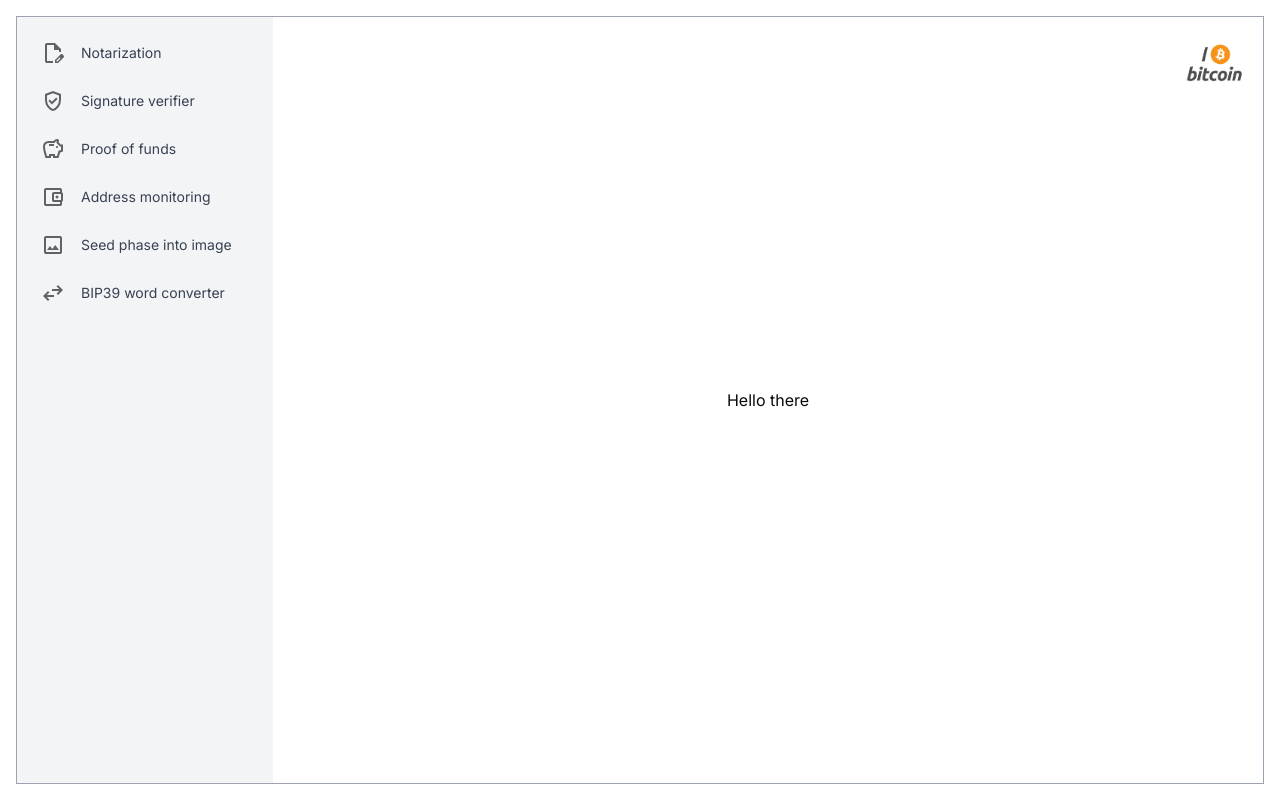
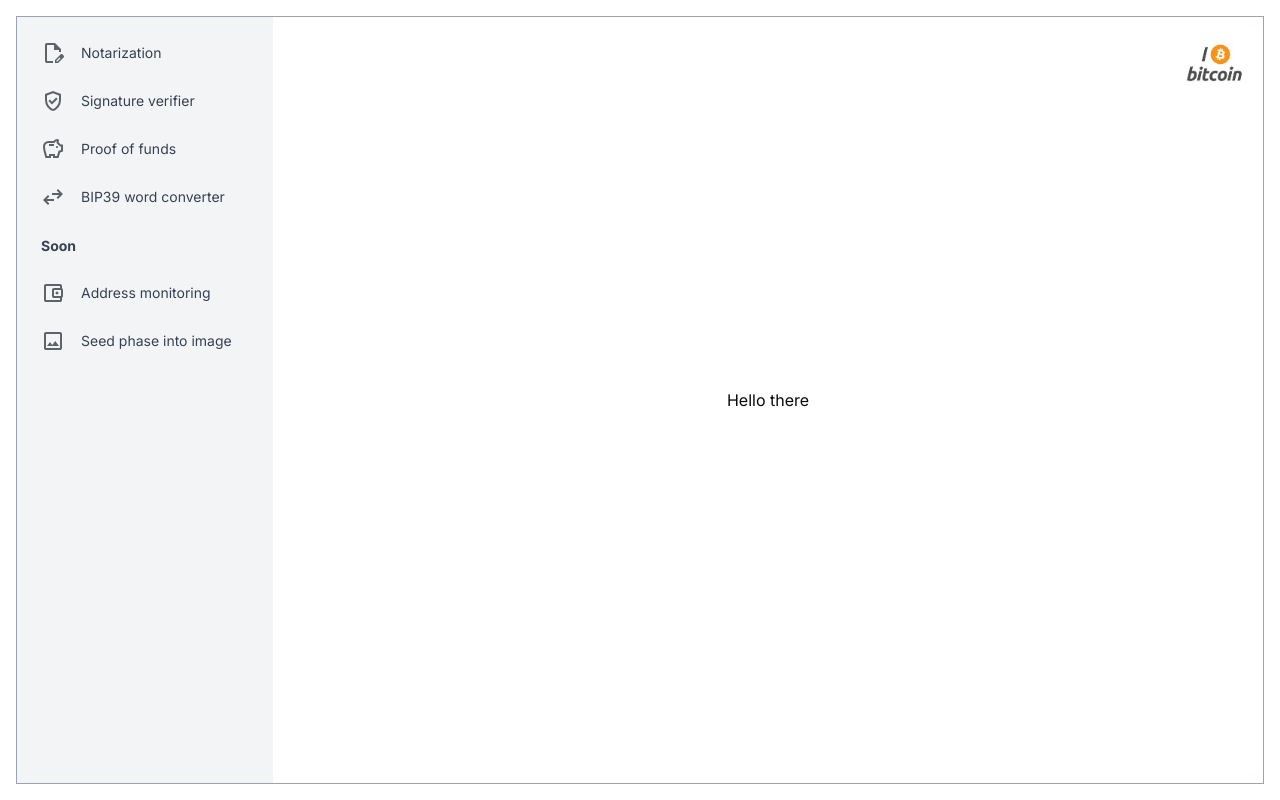
Before and after one commit to martins87/uft-platform, a Next.js app: page / in a window 1280 px wide. Built offline with nearby package versions, Linux system fonts and the light colour scheme.

Commit message:
edit Sidebar list

```diff
--- a/app/components/Sidebar/Sidebar.tsx
+++ b/app/components/Sidebar/Sidebar.tsx
@@ -84,6 +84,15 @@ const Sidebar: FC<SidebarProps> = ({
             onClick={handleClick}
           />
           <SidebarMenuItem
+            label="BIP39 word converter"
+            icon={SwapHoriz}
+            src="/bip39-converter"
+            onClick={handleClick}
+          />
+          <div className="w-full p-2">
+            <span className="text-sm font-bold text-gray-700">Soon</span>
+          </div>
+          <SidebarMenuItem
             label="Address monitoring"
             icon={AccountBalanceWallet}
             onClick={handleClick}
@@ -93,12 +102,6 @@ const Sidebar: FC<SidebarProps> = ({
             icon={SeedPhraseImage}
             onClick={handleClick}
           />
-          <SidebarMenuItem
-            label="BIP39 word converter"
-            icon={SwapHoriz}
-            src="/bip39-converter"
-            onClick={handleClick}
-          />
         </div>
       )}
     </>
--- a/app/components/Sidebar/SidebarMenuItem.tsx
+++ b/app/components/Sidebar/SidebarMenuItem.tsx
@@ -1,6 +1,7 @@
 import { FC } from "react";
 import Image from "next/image";
 import Link from "next/link";
+import { twMerge } from "tailwind-merge";
 
 type SidebarMenuItemProps = {
   label: string;
@@ -17,7 +18,10 @@ const SidebarMenuItem: FC<SidebarMenuItemProps> = ({
 }) => {
   return (
     <Link
-      className="w-full flex items-center gap-4 p-2 hover:cursor-pointer hover:bg-gray-200 hover:rounded-md"
+      className={twMerge(
+        "w-full flex items-center gap-4 p-2 hover:cursor-pointer hover:bg-gray-200 hover:rounded-md",
+        !src && "pointer-events-none"
+      )}
       href={src || "/"}
       onClick={onClick}
     >
```
